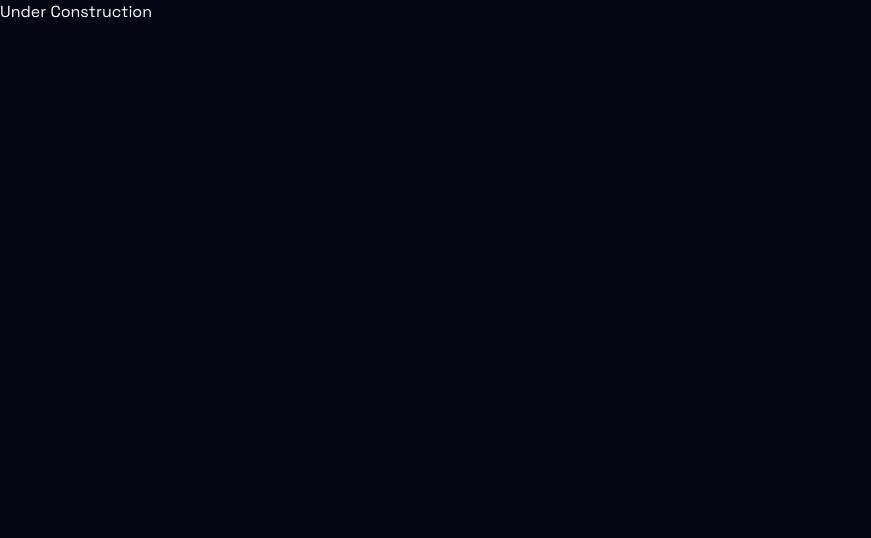
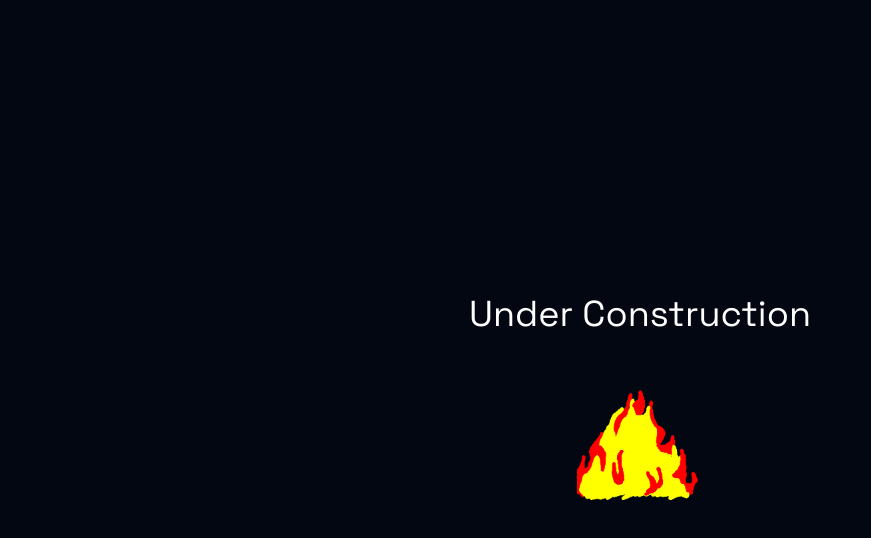
Before and after one commit to toadless/radio.toadless.net, a Next.js app: page / in a window 1280 px wide. Shown: the top 538 px of the page, without its empty margins (0-871 px from the left). Built offline with nearby package versions, Linux system fonts and the light colour scheme.

Commit message:
positioning and gif

```diff
--- a/pages/index.tsx
+++ b/pages/index.tsx
@@ -1,8 +1,11 @@
 export default function Home() {
   return (
     <>
-      <main>
-        <h1 className="font-spaceGrotesk">Under Construction</h1>
+      <main className="flex justify-center">
+        <div className="flex justify-center flex-col h-screen items-center">
+          <h1 className="font-spaceGrotesk pb-6 text-4xl">Under Construction</h1>
+          <img src="/fire.gif" className="w-1/3" />
+        </div>
       </main>
     </>
   )
```
Also changed, not shown: public/fire.gif (added).
